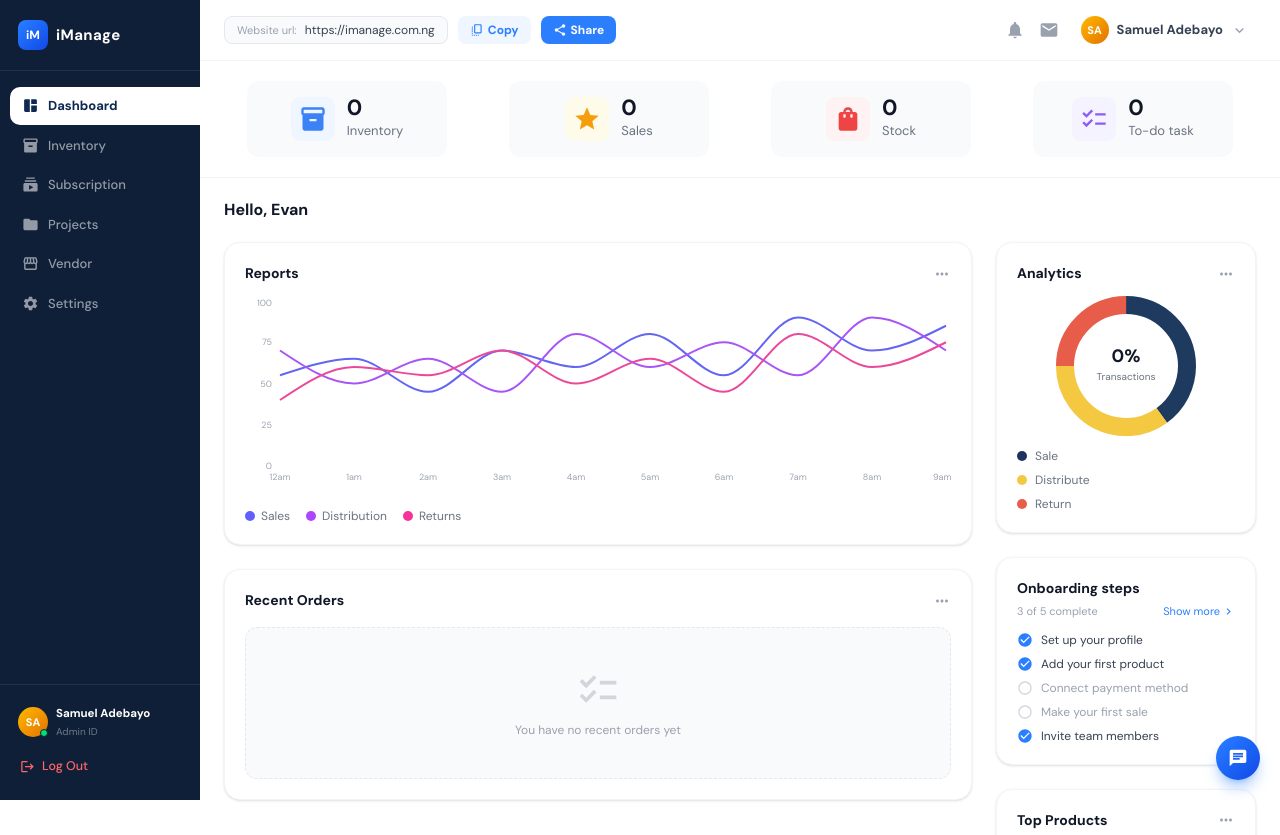
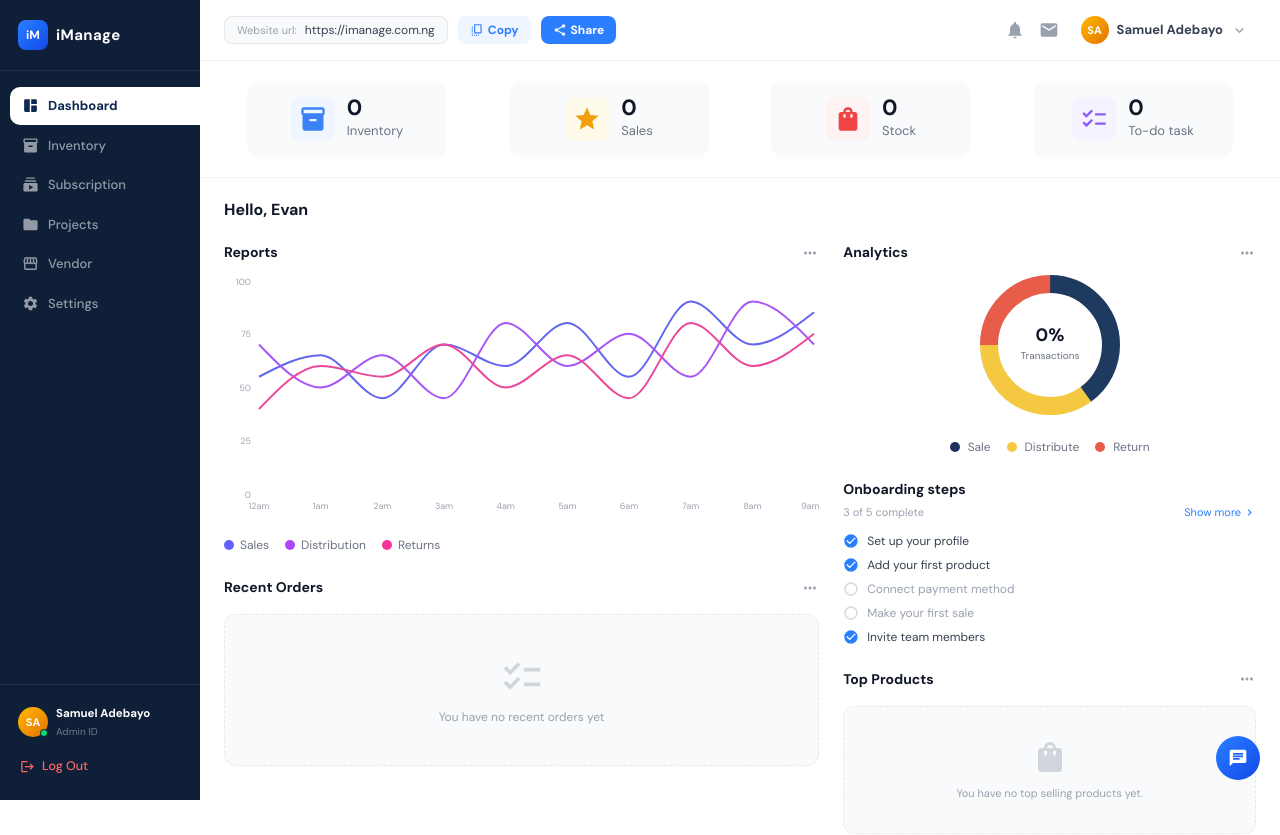
Before and after one commit to SirMartel22/bimanage-dashboard, a Next.js app in the folder auth-flow-app/: page /dashboard in a window 1280 px wide. Shown: the top 835 px of the page. Built offline with nearby package versions, Linux system fonts and the light colour scheme.

Commit message:
Feat/Still working on the dashboard page

```diff
--- a/auth-flow-app/app/(dashboard)/dashboard/page.tsx
+++ b/auth-flow-app/app/(dashboard)/dashboard/page.tsx
@@ -278,7 +278,7 @@ const Dashboard = () => {
         {/* ── LEFT column: Reports + Recent Orders ── */}
         <div className="flex flex-col gap-6 flex-1 min-w-0">
           {/* Reports card */}
-          <div className="bg-white rounded-2xl border border-gray-100 shadow-sm p-5">
+          <div className="bg-white rounded-2xl ">
             <div className="flex items-center justify-between mb-3">
               <span className="text-[14px] font-bold text-gray-900">
                 Reports
@@ -288,7 +288,7 @@ const Dashboard = () => {
               </button>
             </div>
             {/* Chart needs an explicit height — ResponsiveContainer requires a sized parent */}
-            <div className="w-full h-[200px]">
+            <div className="w-full h-[250px]">
               <ResponsiveContainer width="100%" height="100%">
                 <LineChart
                   data={chartData}
@@ -351,7 +351,7 @@ const Dashboard = () => {
           </div>
 
           {/* Recent Orders card */}
-          <div className="bg-white rounded-2xl border border-gray-100 shadow-sm p-5">
+          <div className="bg-white rounded-2xl ">
             <div className="flex items-center justify-between mb-4">
               <span className="text-[14px] font-bold text-gray-900">
                 Recent Orders
@@ -370,9 +370,9 @@ const Dashboard = () => {
         </div>
 
         {/* ── RIGHT column: Analytics + Onboarding + Top Products ── */}
-        <div className="flex flex-col gap-6 w-full md:w-[260px] shrink-0">
+        <div className="flex flex-col gap-6 w-full md:w-[40%] shrink-0">
           {/* Analytics card */}
-          <div className="bg-white rounded-2xl border border-gray-100 shadow-sm p-5">
+          <div className="bg-white rounded-2xl ">
             <div className="flex items-center justify-between mb-3">
               <span className="text-[14px] font-bold text-gray-900">
                 Analytics
@@ -382,7 +382,7 @@ const Dashboard = () => {
               </button>
             </div>
             <DonutChart />
-            <div className="flex flex-col gap-2 mt-3">
+            <div className="flex gap-2 mt-3 items-center justify-center mt-6 gap-4">
               {legendItems.map((l) => (
                 <div
                   key={l.label}
@@ -399,7 +399,7 @@ const Dashboard = () => {
           </div>
 
           {/* Onboarding card */}
-          <div className="bg-white rounded-2xl border border-gray-100 shadow-sm p-5">
+          <div className="bg-white rounded-2xl ">
             <div className="flex items-center justify-between mb-1">
               <span className="text-[14px] font-bold text-gray-900">
                 Onboarding steps
@@ -438,7 +438,7 @@ const Dashboard = () => {
           </div>
 
           {/* Top Products empty card */}
-          <div className="bg-white rounded-2xl border border-gray-100 shadow-sm p-5">
+          <div className="bg-white rounded-2xl  ">
             <div className="flex items-center justify-between mb-4">
               <span className="text-[14px] font-bold text-gray-900">
                 Top Products
@@ -458,7 +458,7 @@ const Dashboard = () => {
       </div>
 
       {/* ── Chat FAB ── */}
-      <div className="fixed bottom-5 right-5 w-11 h-11 rounded-full bg-gradient-to-br from-blue-500 to-blue-700 flex items-center justify-center cursor-pointer shadow-lg shadow-blue-500/40 z-50">
+      <div className="fixed bottom-5 right-5 w-11 h-11 rounded-full bg-gradient-to-br from-blue-500 to-blue-700 flex items-center justify-center cursor-pointer ">
         <MdChat size={20} color="#fff" />
       </div>
     </div>
```
